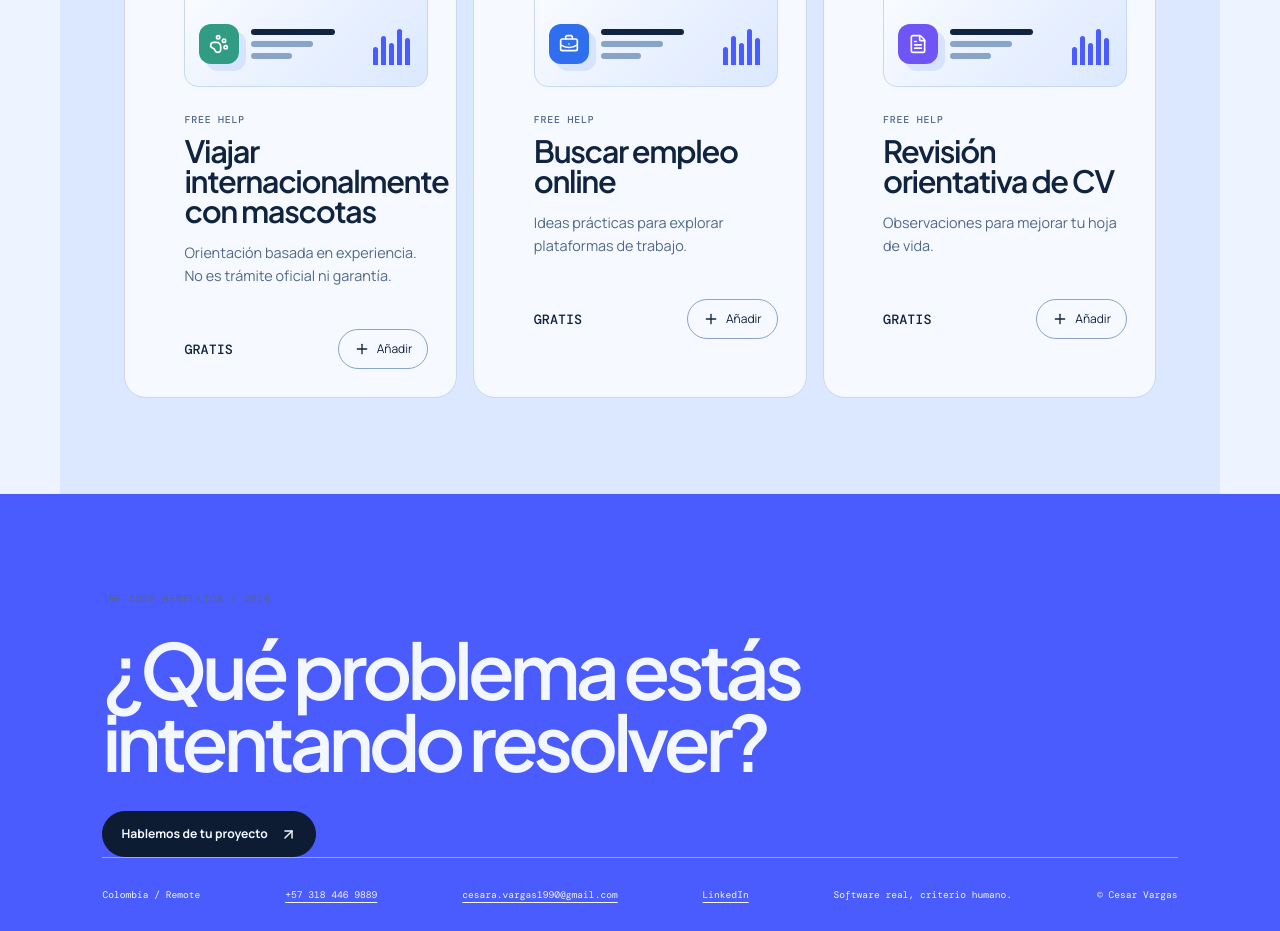
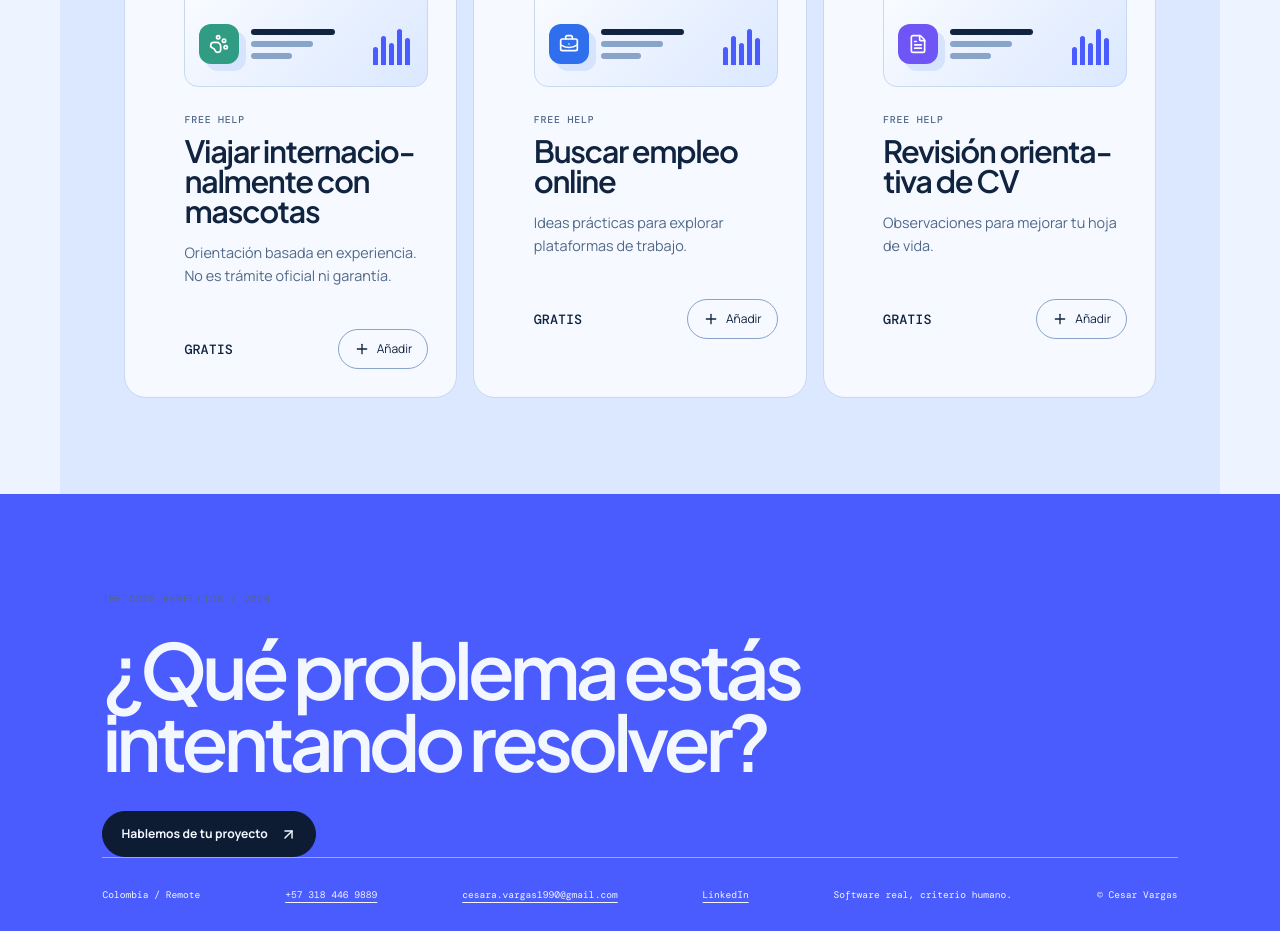
Before and after one commit to cesarvargas1990/cesarvargas.tech, a React (Vite) app: page / in a window 1280 px wide. Shown: the part 2100-3031 px from the top of the page. Built offline with nearby package versions, Linux system fonts and the light colour scheme.

Commit message:
Prevent long card titles from overflowing

```diff
--- a/src/styles.css
+++ b/src/styles.css
@@ -159,3 +159,7 @@ h1,h2,h3,.logo{font-weight:600}h1,h2{letter-spacing:-.065em}h1{line-height:.96}.
 /* Dark-mode correction for the reference layout. */
 :root[data-theme='dark'] .site-header{background:rgba(7,19,34,.94);border-color:var(--line)}:root[data-theme='dark'] .nav a.active{background:var(--surface);color:var(--blue)}:root[data-theme='dark'] .service-card{background:rgba(13,30,52,.94);border-color:var(--line)}:root[data-theme='dark'] .free-section{background:var(--paper)}:root[data-theme='dark'] .section-head{border-color:var(--line)}:root[data-theme='dark'] .hero:after{content:'';position:absolute;inset:0 auto 0 0;width:58%;z-index:1;pointer-events:none;background:linear-gradient(90deg,var(--paper) 0%,var(--paper) 62%,rgba(7,19,34,.82) 87%,transparent 100%)}:root[data-theme='dark'] .hero-copy{z-index:3}:root[data-theme='dark'] .hero-art{z-index:0}:root[data-theme='dark'] .hero .hero-lede{color:var(--ink-soft)}:root[data-theme='dark'] .hero .button-line{color:var(--ink);border-color:var(--line-strong)}
 :root:not([data-theme='dark']) .hero-tags span{color:var(--ink);border-color:var(--line-strong)}:root[data-theme='dark'] .hero-tags span{color:var(--on-dark);border-color:rgba(244,247,243,.36)}
+
+/* Long product names must wrap inside the card at every viewport and zoom level. */
+.service-card h3,.free-product-grid .service-card h3{max-width:100%;overflow-wrap:anywhere;word-break:normal;hyphens:auto}
+@media(max-width:650px){.free-product-grid .service-card h3{font-size:clamp(1.8rem,9vw,2.45rem);line-height:1.02}}
```
